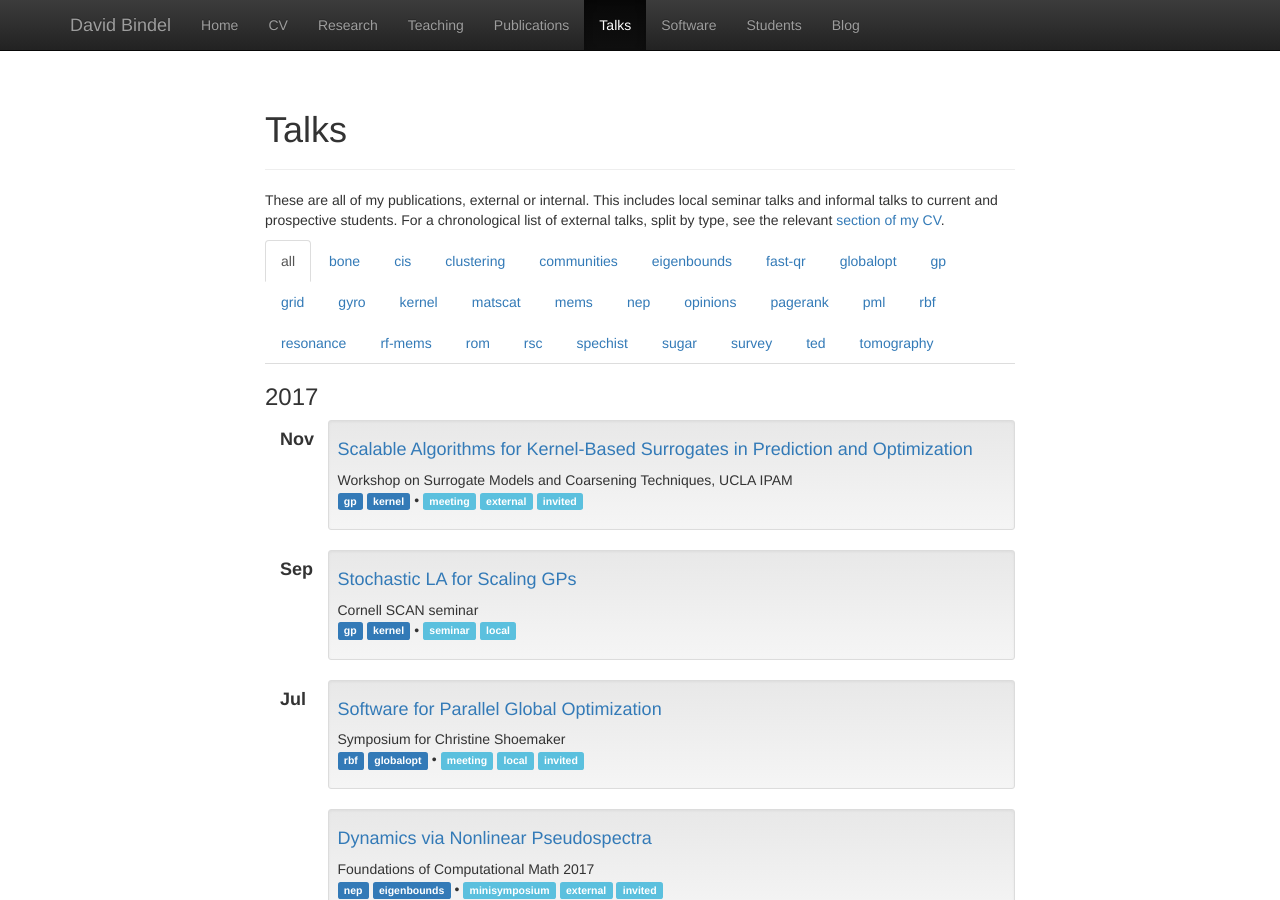
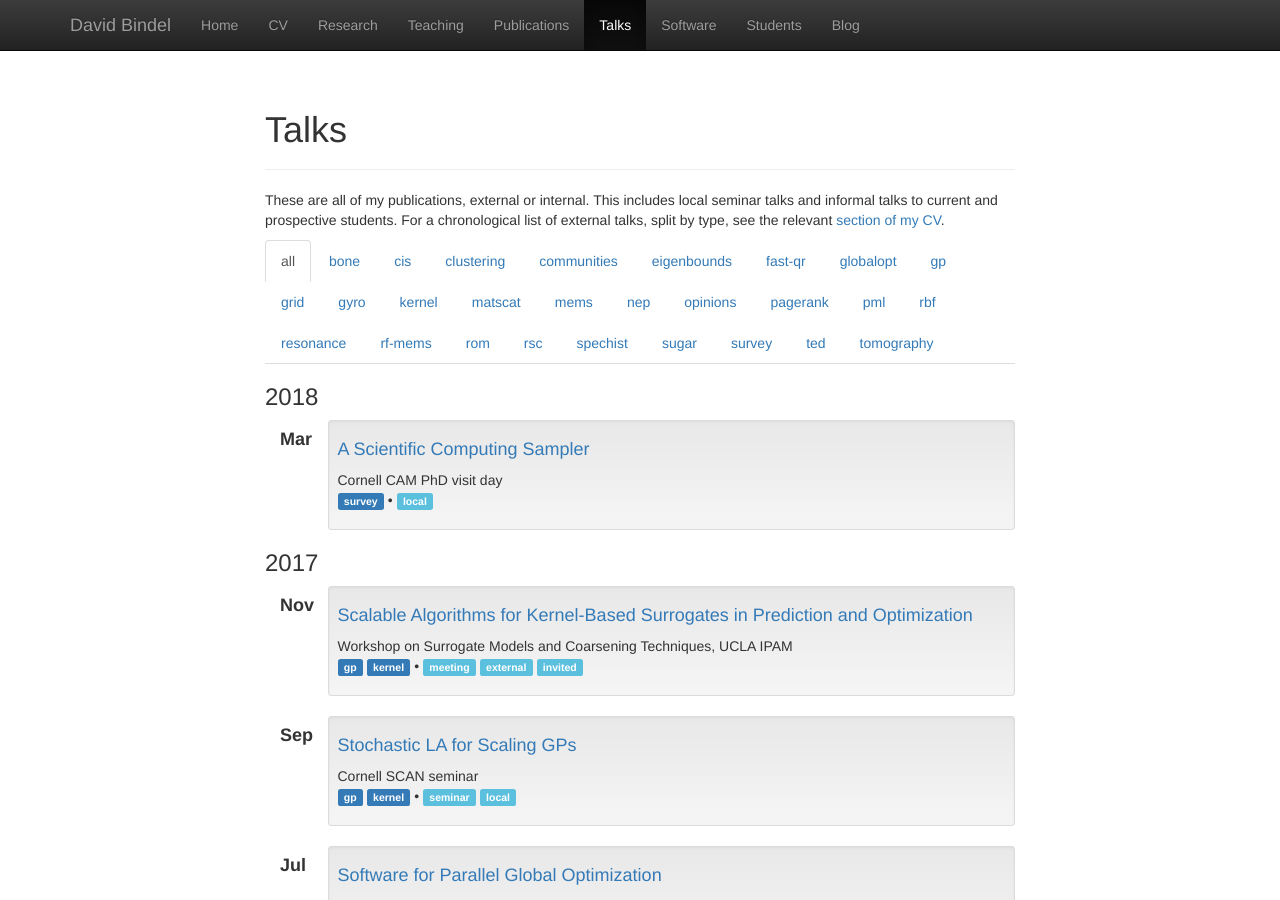
Before and after one commit to dbindel/cornell_web, a Jekyll site: the page built from talks.html, in a window 1280 px wide and 900 px high. Built offline with Jekyll 4.4.1, drawn with Linux system fonts in a browser that asks for light colours; nearby versions of some CDN libraries.

Commit message:
Update presentations.

```diff
--- a/_data/present.yml
+++ b/_data/present.yml
@@ -1008,3 +1008,9 @@
   tags: [gp, kernel]
   where: Workshop on Surrogate Models and Coarsening Techniques, UCLA IPAM
   type: [meeting, external, invited]
+-
+  file: 2018-03-cam-visit/visit-mar18.pdf
+  title: "A Scientific Computing Sampler"
+  tags: [survey]
+  where: Cornell CAM PhD visit day
+  type: [local]
```
